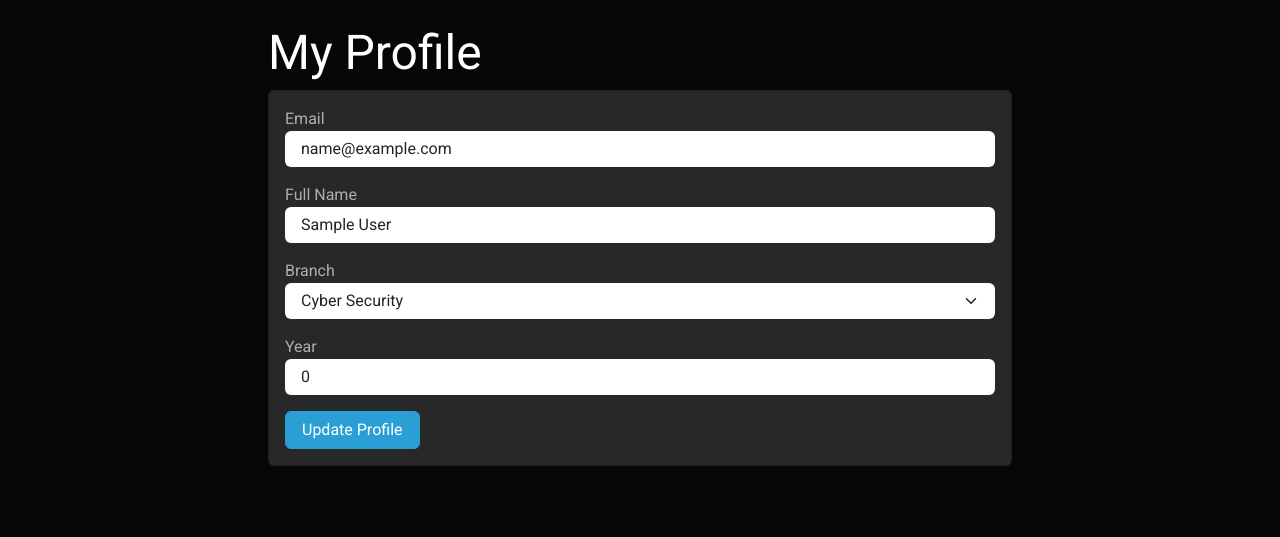
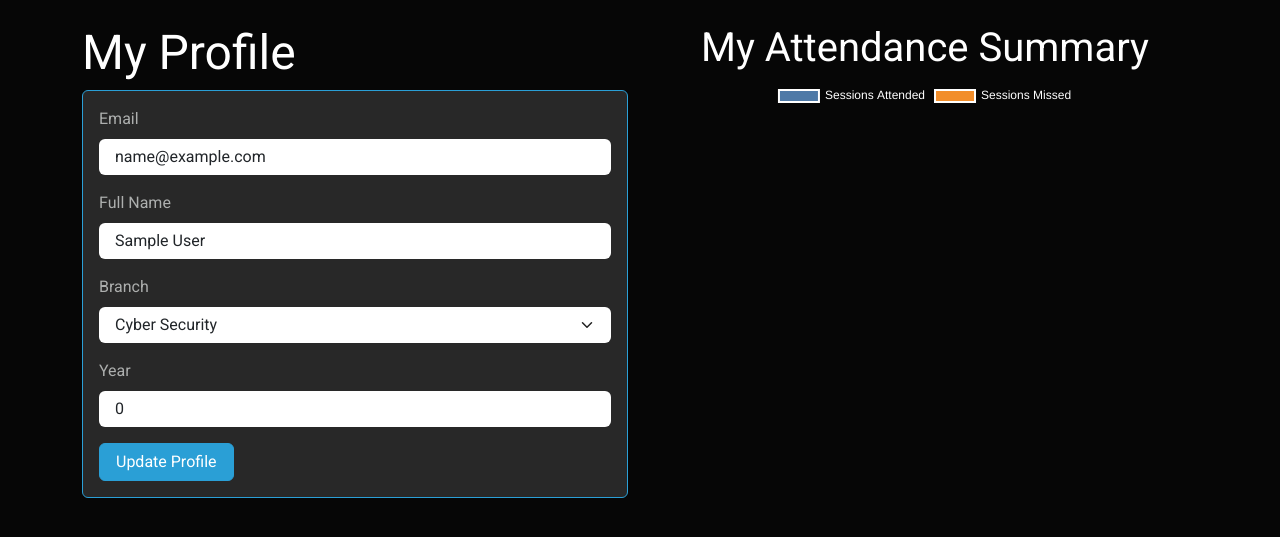
Before and after one commit to Vamshi0306/cyber-club-attendance-system, a Flask app: page /profile in a window 1280 px wide. Shown: the part 58-595 px from the top of the page. Run offline with Flask 3, Linux system fonts and the light colour scheme; the visitor is signed in with stand-in values (Sample User, id 1); data that the repository does not hold is empty.

Commit message:
Update profile.html

```diff
--- a/templates/profile.html
+++ b/templates/profile.html
@@ -1,27 +1,28 @@
 {% extends "layout.html" %}
 {% block content %}
-    <div class="col-md-8 offset-md-2">
+<div class="row">
+    <div class="col-md-6">
       <h2>My Profile</h2>
-      <div class="card">
+      <div class="card border-primary">
         <div class="card-body">
            <form method="POST" action="">
                 <div class="form-group mb-3">
-                    <label>Email</label>
+                    <label class="form-label">Email</label>
                     <input type="email" class="form-control" value="{{ user.email }}" readonly>
                 </div>
                 <div class="form-group mb-3">
-                    <label for="name">Full Name</label>
+                    <label for="name" class="form-label">Full Name</label>
                     <input type="text" class="form-control" id="name" name="name" value="{{ user.name }}" required>
                 </div>
                 <div class="form-group mb-3">
-                    <label for="branch">Branch</label>
+                    <label for="branch" class="form-label">Branch</label>
                     <select class="form-select" id="branch" name="branch">
                         <option {% if user.branch == 'Cyber Security' %}selected{% endif %}>Cyber Security</option>
                         <option {% if user.branch == 'AIML' %}selected{% endif %}>AIML</option>
                     </select>
                 </div>
                  <div class="form-group mb-3">
-                    <label for="year">Year</label>
+                    <label for="year" class="form-label">Year</label>
                     <input type="number" class="form-control" id="year" name="year" value="{{ user.year }}" required>
                 </div>
                 <button type="submit" class="btn btn-primary">Update Profile</button>
@@ -29,4 +30,47 @@
         </div>
       </div>
     </div>
+    <div class="col-md-6">
+        <div class="text-center">
+            <h3>My Attendance Summary</h3>
+            <div style="max-width: 400px; margin: auto;">
+                <canvas id="attendanceChart"></canvas>
+            </div>
+        </div>
+    </div>
+</div>
+
+<script src="https://cdn.jsdelivr.net/npm/chart.js"></script>
+
+<script>
+    document.addEventListener('DOMContentLoaded', function() {
+        fetch('/attendance-data')
+            .then(response => response.json())
+            .then(data => {
+                const ctx = document.getElementById('attendanceChart');
+                new Chart(ctx, {
+                    type: 'pie',
+                    data: {
+                        labels: ['Sessions Attended', 'Sessions Missed'],
+                        datasets: [{
+                            label: 'Attendance',
+                            data: [data.attended, data.missed],
+                            backgroundColor: ['#4E79A7', '#F28E2B'],
+                            hoverOffset: 4
+                        }]
+                    },
+                    options: {
+                        responsive: true,
+                        plugins: {
+                            legend: {
+                                labels: {
+                                    color: 'white' // Text color for the legend
+                                }
+                            }
+                        }
+                    }
+                });
+            });
+    });
+</script>
 {% endblock content %}
```
